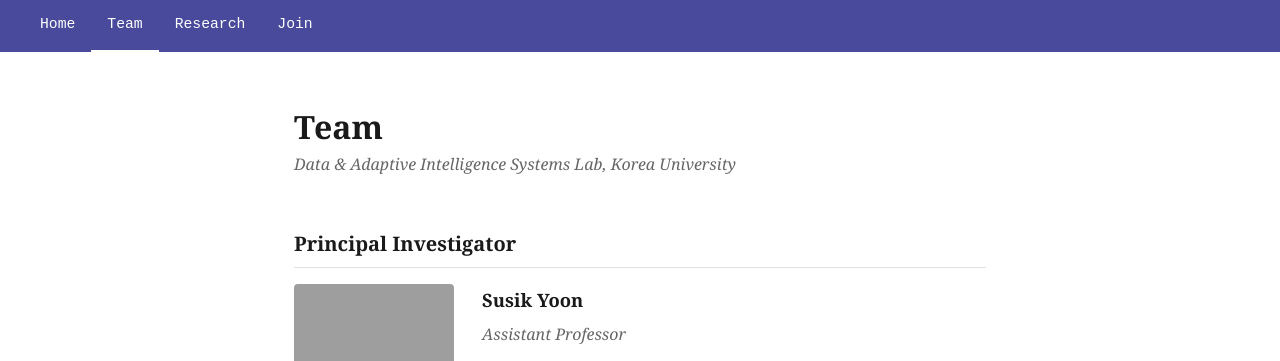
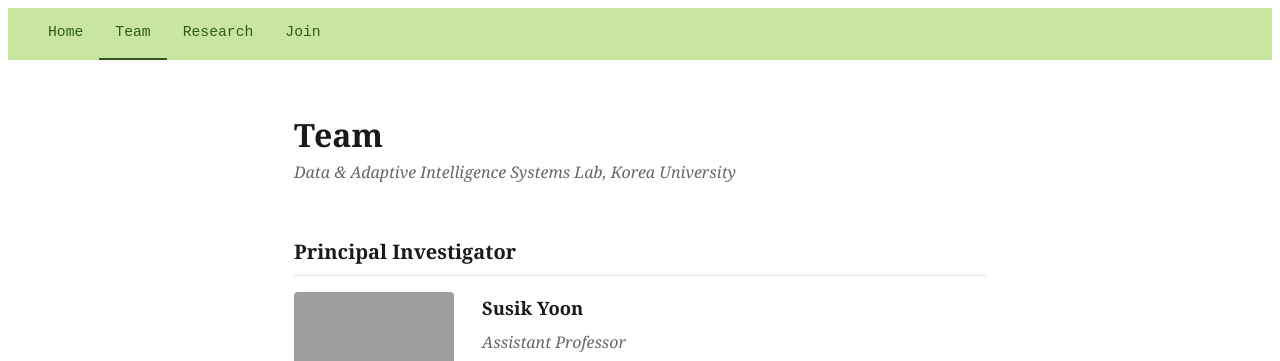
Before and after one commit to dais-ku-host/dais-ku-host.github.io, a plain HTML site: page team.html in a window 1280 px wide. Shown: the top 361 px of the page. Drawn offline with Linux system fonts and the light colour scheme; grey boxes are pictures that could not be loaded.

Commit message:
style: change nav accent color to light green (#c8e6a0)

```diff
--- a/team.html
+++ b/team.html
@@ -10,7 +10,7 @@
       --bg: #ffffff;
       --text: #1a1a1a;
       --muted: #666666;
-      --accent: #4a4a9c;
+      --accent: #c8e6a0;
       --border: #e0e0e0;
     }
 
@@ -18,7 +18,7 @@
       box-sizing: border-box;
     }
 
-    body {
+    body {h
       margin: 0;
       font-family: Georgia, "Times New Roman", serif;
       background: var(--bg);
@@ -36,7 +36,7 @@
     }
 
     nav a {
-      color: #fff;
+      color: #2d5a1b;
       text-decoration: none;
       font-family: monospace;
       font-size: 0.92rem;
@@ -46,11 +46,11 @@
     }
 
     nav a:hover {
-      background: rgba(255, 255, 255, 0.1);
+      background: rgba(0, 80, 0, 0.1);
     }
 
     nav a.active {
-      border-bottom-color: #fff;
+      border-bottom-color: #2d5a1b;
     }
 
     main {
```
